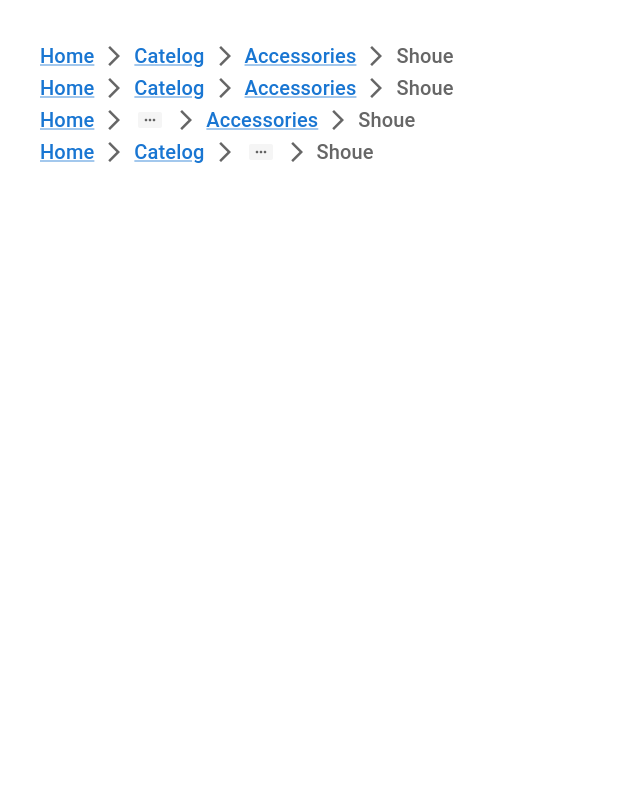
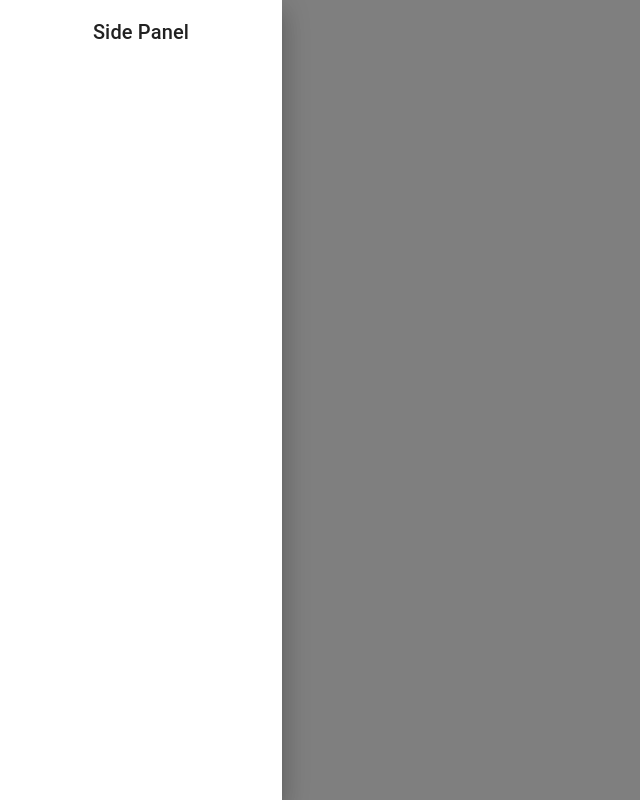
Before and after one commit to nuwan199044/react-material, a React (Create React App) app: page / in a window 1280 px wide. Both pictures are taken after a click on the button "logo". Shown: the whole page, without its empty margins (0-640 px from the left). Built offline with nearby package versions, Linux system fonts and the light colour scheme.

Commit message:
Usage of Drawer

```diff
--- a/src/App.tsx
+++ b/src/App.tsx
@@ -1,5 +1,6 @@
 import './App.css';
-import { MuiBreadcrumbs } from './components/MuiBreadcrumbs';
+import { MuiDrawer } from './components/MuiDrawer';
+// import { MuiBreadcrumbs } from './components/MuiBreadcrumbs';
 // import { MuiLink } from './components/MuiLink';
 // import { MuiMenu } from './components/MuiMenu';
 // import { MuiNavbar } from './components/MuiNavbar';
@@ -42,7 +43,8 @@
       {/* <MuiNavbar /> */}
       {/* <MuiMenu /> */}
       {/* <MuiLink /> */}
-      <MuiBreadcrumbs />
+      {/* <MuiBreadcrumbs /> */}
+      <MuiDrawer />
     </div>
   );
 }
--- /dev/null
+++ b/src/components/MuiDrawer.tsx
@@ -0,0 +1,19 @@
+import { useState } from "react";
+import { Drawer, Box, Typography, IconButton, Stack } from "@mui/material";
+import MenuIcon from "@mui/icons-material/Menu";
+
+export const MuiDrawer = () => {
+  const [isOpen, setIsOpen] = useState(false);
+  return (
+    <>
+    <IconButton size="large" edge="start" color="inherit" aria-label="logo" onClick={() => setIsOpen(true)}>
+        <MenuIcon />
+    </IconButton>
+      <Drawer anchor="left" open={isOpen} onClose={() => setIsOpen(false)}>
+        <Box width="250px" p={2} role="presentation" textAlign="center">
+          <Typography variant="h6">Side Panel</Typography>
+        </Box>
+      </Drawer>
+    </>
+  );
+};
```
